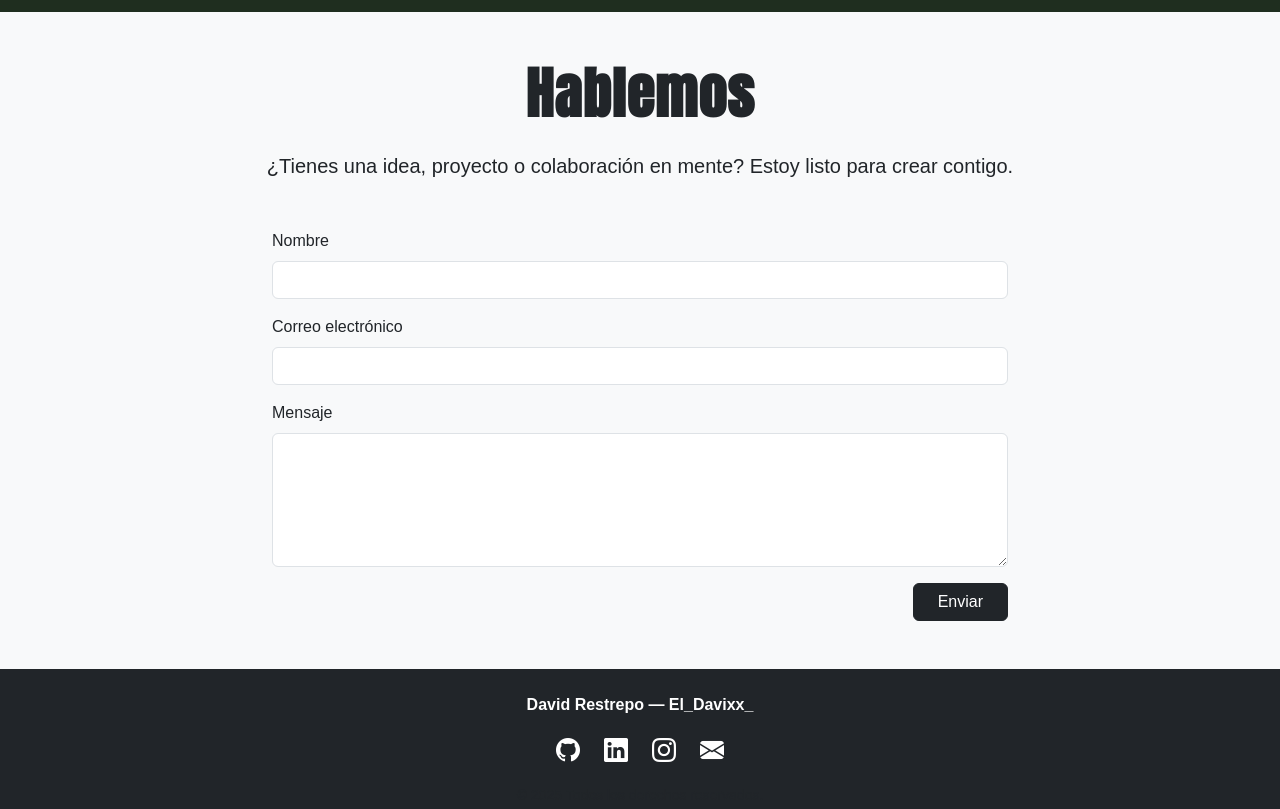
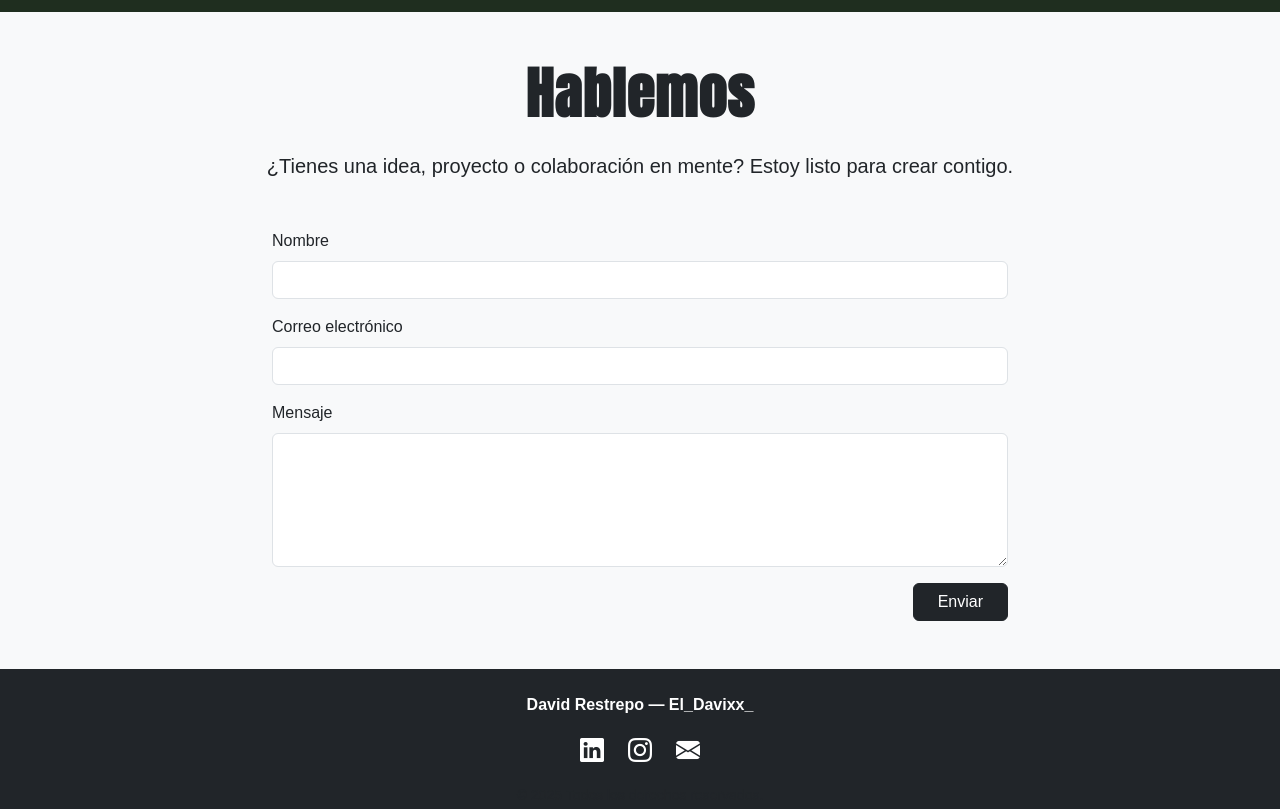
Before and after one commit to juan-restrepo777/portafolio, a plain HTML site: page index.html in a window 1280 px wide. Shown: the part 1703-2512 px from the top of the page. Drawn offline with nearby package versions, Linux system fonts and the light colour scheme; no server answers.

Commit message:
Update index.html

```diff
--- a/index.html
+++ b/index.html
@@ -195,7 +195,6 @@
     <div class="container text-center">
       <p class="mb-3 fw-bold">David Restrepo — El_Davixx_</p>
       <div class="d-flex justify-content-center gap-4 mb-3">
-        <a href="https://github.com/juan-restrepo777" target="_blank" class="text-white fs-4"><i class="bi bi-github"></i></a>
         <a href="https://www.linkedin.com/in/juan-david-restrepo-2b77302b7/" target="_blank" class="text-white fs-4"><i
             class="bi bi-linkedin"></i></a>
         <a href="https://www.instagram.com/el_davixx_" target="_blank" class="text-white fs-4"><i
```
